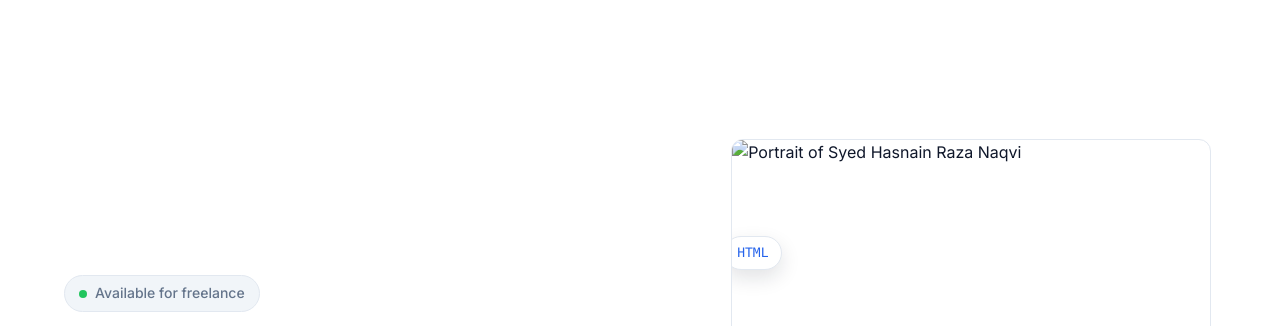
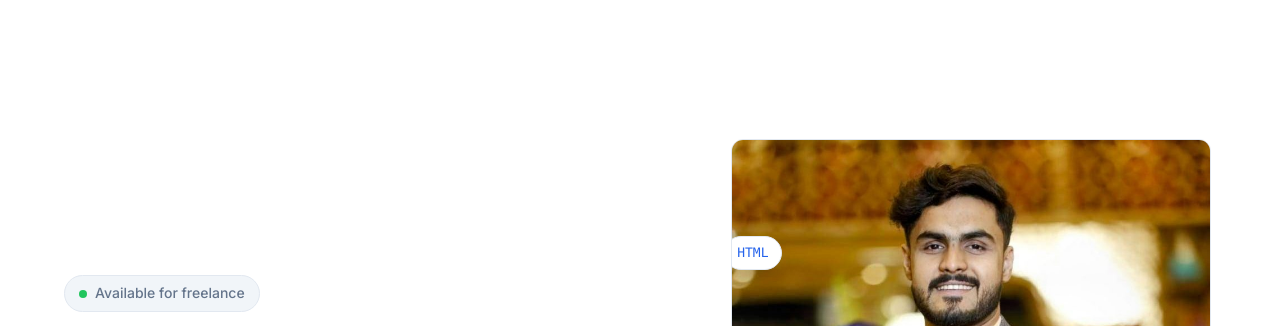
Before and after one commit to NainNaqvi-dev/Portfolio-website, a plain HTML site: page index.html in a window 1280 px wide. Shown: the part 62-388 px from the top of the page. Drawn offline with Linux system fonts and the light colour scheme.

```diff
--- a/index.html
+++ b/index.html
@@ -281,7 +281,7 @@
         <!-- Hero: portrait illustration + floating tags -->
         <div class="hero__media reveal">
           <div class="hero__photo">
-            <img src="images/hero.jpg" width="853" height="1066" alt="Portrait of Syed Hasnain Raza Naqvi" fetchpriority="high">
+            <img src="hero.jpg" width="853" height="1066" alt="Portrait of Syed Hasnain Raza Naqvi" fetchpriority="high">
             <span class="float-tag float-tag--1">HTML</span>
             <span class="float-tag float-tag--2">JavaScript</span>
             <span class="float-tag float-tag--3">Full-Stack</span>
```
